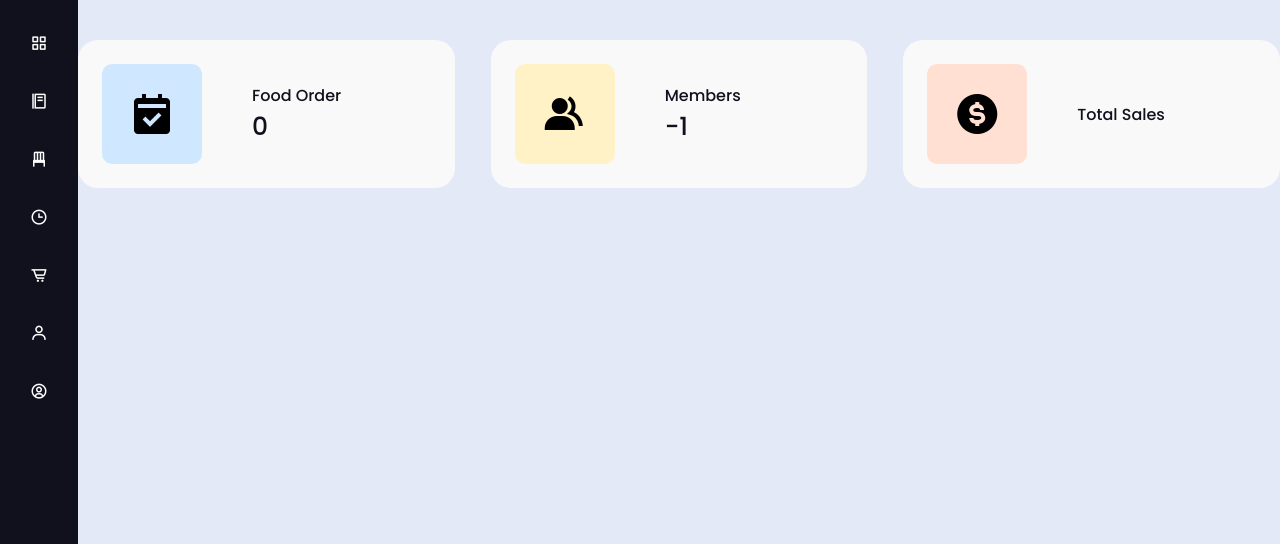
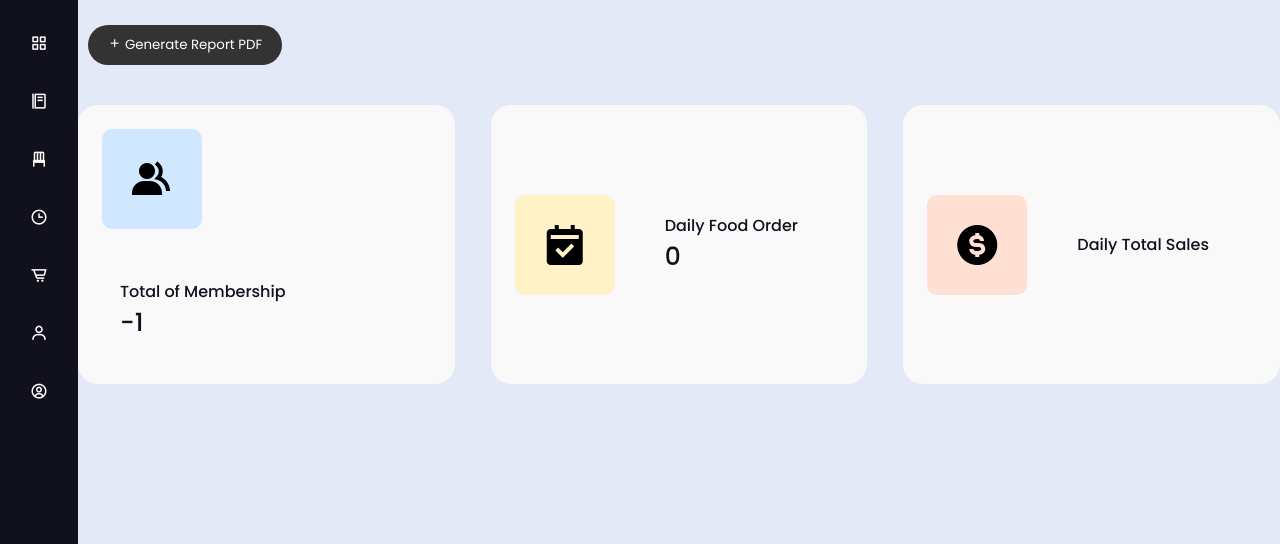
Before and after one commit to shuaixiannn/Group, a PHP site: page /AdminPage/index.php in a window 1280 px wide. Shown: the part 68-612 px from the top of the page. Run offline with PHP 8.4, Linux system fonts and the light colour scheme; the visitor is signed in with stand-in values (Sample User, id 1); data that the repository does not hold is empty.

Commit message:
Update index.php

```diff
--- a/AdminPage/index.php
+++ b/AdminPage/index.php
@@ -89,25 +89,21 @@
       <div class="header">
           <a href="index.php" class="header-logo">Dashboard</a>
       </div>
-      <div class="box-info">
-        <div class="box">
-          <span class="icon"><i class='bx bxs-calendar-check'></i></span>
-          <div class="text">
-            <p>Food Order</p>
-            <?php
-            $checkOrderResult = mysqli_query($conn, "SELECT COUNT(*) as count FROM orders;");
-            $row = mysqli_fetch_assoc($checkOrderResult);
 
-           echo $row['count'];
+      <!--Report PDF-->
+      <br>
+      <a href="Report/report-pdf.php">
+            <button type="button">
+            <i style="color: #fff;" class='bx bx-plus'></i>
+            <span>Generate Report PDF</span>
+            </button>
+      </a>
 
-
-            ?>
-          </div>
-        </div>
+    <div class="box-info">
         <div class="box">
           <span class="icon"><i class='bx bxs-group' ></i></span>
           <div class="text">
-            <p>Members</p>
+            <p>Total of Membership</p>
             <?php
             $custCountResult = mysqli_query($conn, "SELECT COUNT(cust_id) as count FROM customer;");
             $row = mysqli_fetch_assoc($custCountResult);
@@ -115,24 +111,50 @@
             ?>
           </div>
         </div>
+
+        <div class="box">
+          <span class="icon"><i class='bx bxs-calendar-check'></i></span>
+          <div class="text">
+            <p>Daily Food Order</p>
+            <?php
+            $checkOrderResult = mysqli_query($conn, "SELECT COUNT(*) as count FROM orders;");
+            $row = mysqli_fetch_assoc($checkOrderResult);
+           echo $row['count'];
+            ?>
+          </div>
+        </div>
+
         <div class="box">
           <span class="icon"><i class='bx bxs-dollar-circle' ></i></span>
           <div class="text">
-            <p>Total Sales</p>
+            <p>Daily Total Sales</p>
             <?php
             $totalSalesResult = mysqli_query($conn, "SELECT SUM(total) as total FROM order_food;");
             $row = mysqli_fetch_assoc($totalSalesResult);
-
            echo $row['total'];
-
-
             ?>
-
           </div>
         </div>
-      </div>
+    </div>
+
   </section>
 <style>
+/* Updated button styling */
+button {
+    background-color: #333;
+    color: #fff;
+    border: none;
+    border-radius: 25px;
+    padding: 10px 20px;
+    cursor: pointer;
+    transition: background-color 0.3s; /* Smooth transition for hover effect */
+    margin-left: 10px;
+}
+
+button:hover {
+    background-color: #555;
+}
+
 .box-info {
 	margin-top: 40px;
 	display: grid;
```
